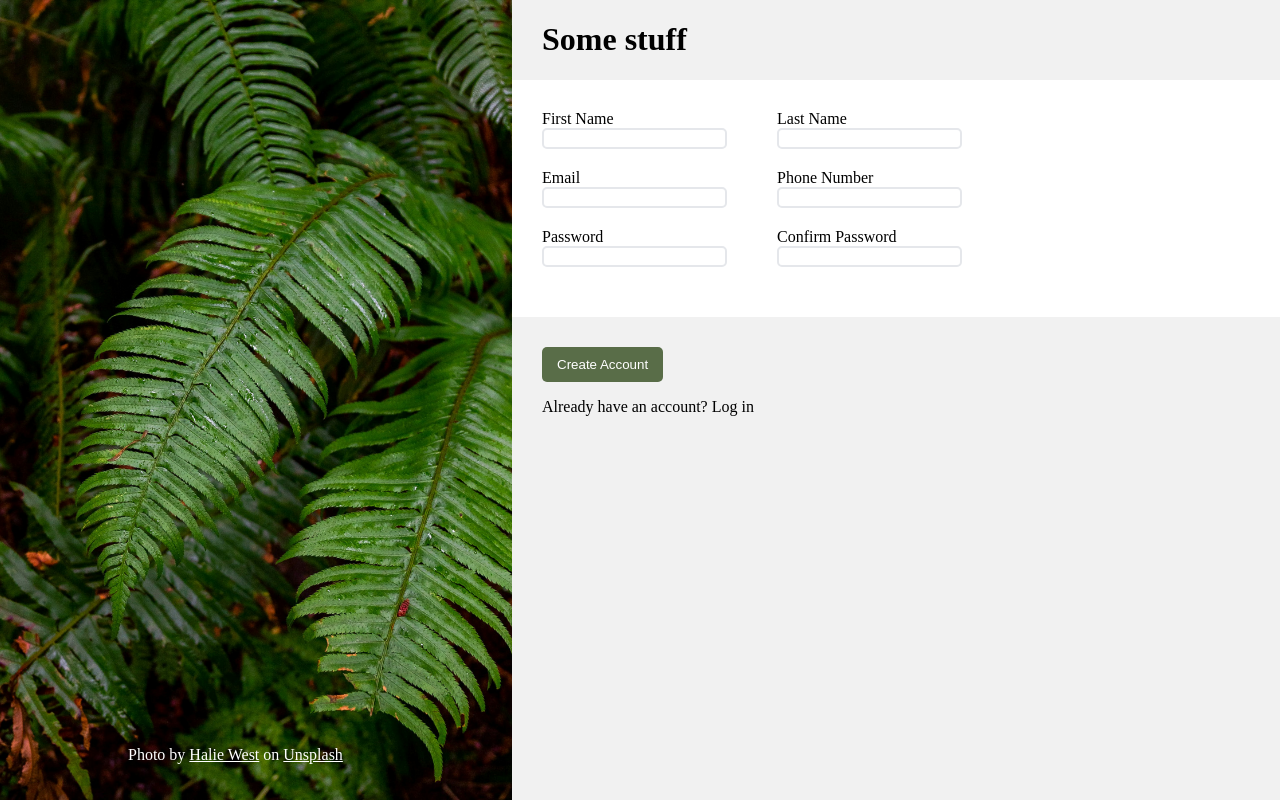
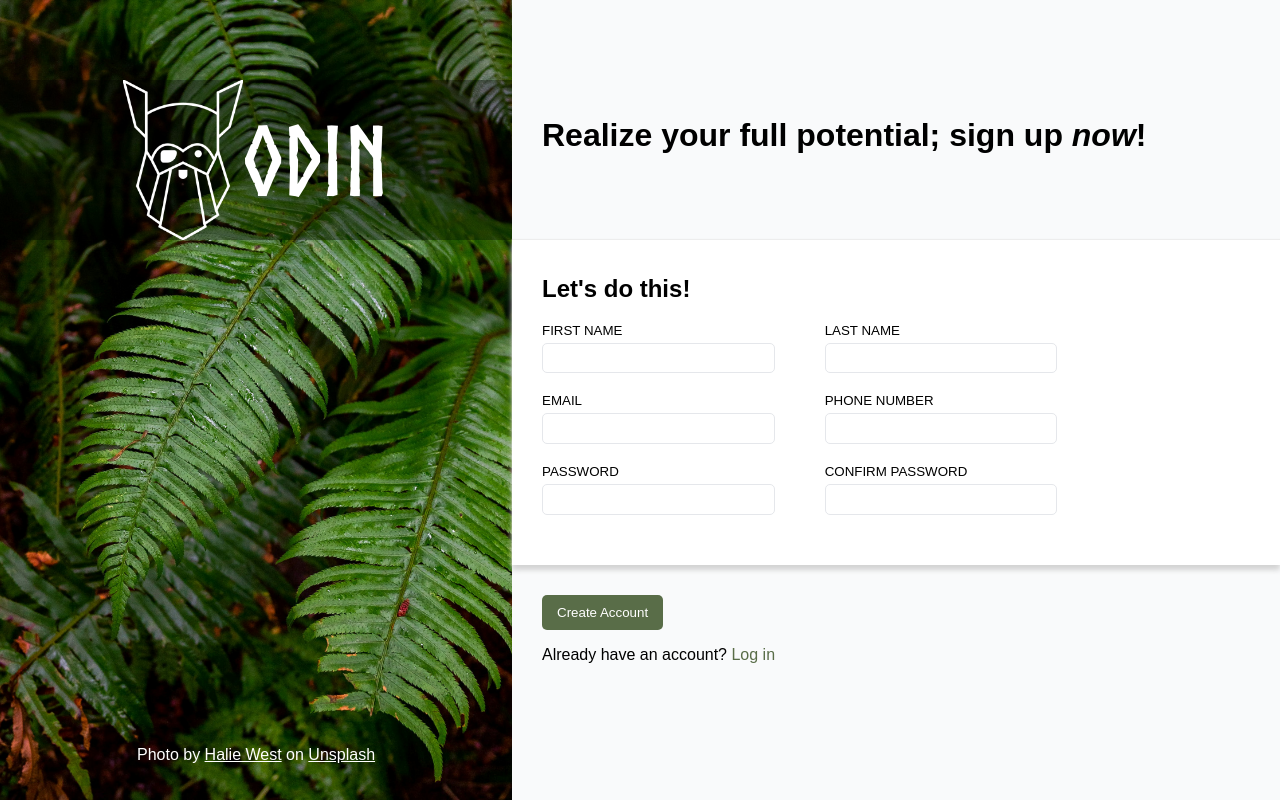
Before and after one commit to cjdebuse/sign-up, a plain HTML site: page index.html in a window 1280 px wide. Drawn offline with Linux system fonts and the light colour scheme.

Commit message:
Add remaining default styles

```diff
--- a/index.html
+++ b/index.html
@@ -8,12 +8,17 @@
 </head>
 <body>
     <div class="img-side">
+        <div class="brand"><img src="images/odin-lined.png" alt=""><div>ODIN</div></div>
         <p>Photo by <a href="https://unsplash.com/@haliewestphoto?utm_content=creditCopyText&utm_medium=referral&utm_source=unsplash">Halie West</a> on <a href="https://unsplash.com/photos/green-leaf-plant-in-close-up-photography-25xggax4bSA?utm_content=creditCopyText&utm_medium=referral&utm_source=unsplash">Unsplash</a></p>
     </div>
     <div class="form-side">
-        <h1>Some stuff</h1>
+        <h1>Realize your full potential; sign up <span>now</span>!</h1>
+        <div class="control-area">
             <form id="user-info" action="">
+                <h2>Let's do this!</h2>
+                <div class="fields">
                     <div class="left-controls">
+                        <p</p>
                         <label for="first-name">First Name</label>
                         <input type="text" name="first-name" id="first-name">
                         <label for="email">Email</label>
@@ -29,9 +34,11 @@
                         <label for="confirm-pwd">Confirm Password</label>
                         <input type="password" name="confirm-pwd" id="confirm-pwd">
                     </div>
+                </div>
             </form>
             <button type="submit" form="user-info">Create Account</button>
-        <p>Already have an account? Log in</p>
+            <p>Already have an account? <a href="">Log in</a></p>
+        </div>
     </div>
 </body>
 </html>
--- a/style.css
+++ b/style.css
@@ -1,13 +1,36 @@
+@font-face {
+    font-family: 'norsebold';
+    src: url('fonts/norse-bold-webfont.woff2') format('woff2'),
+         url('fonts/norse-bold-webfont.woff') format('woff');
+    font-weight: normal;
+    font-style: normal;
+
+}
+
 body {
+    box-sizing: border-box;
     display: flex;
+    font-family: sans-serif;
     height: 100vh;
     margin: 0;
     padding: 0;
     width: 100vw;
 }
 
-a {
+.img-side a {
     color: white;
+}
+
+.form-side a {
+    color: #596D48;
+    text-decoration: none;
+}
+
+.brand {
+    align-items: center;
+    display: flex;
+    font-family: 'norsebold', sans-serif;
+    justify-content: center;
 }
 
 button {
@@ -18,45 +41,86 @@ button {
     padding: 10px 15px;
 }
 
+.fields {
+    display: flex;
+    gap: 20px;
+}
+
 form {
     background-color: white;
-    display: flex;
-    gap: 20px;
+    box-shadow: 0 5px 5px #d3d3d3, 0 -1px 1px #ededed;
     margin-bottom: 30px;
-    padding: 30px 0;
+    padding: 15px 0 30px 0;
+}
+
+h1 {
+    position: absolute;
+    top: 12vh;
 }
 
 input {
     appearance: none;
-    border: 2px solid #E5E7EB;
+    border: 1px solid #E5E7EB;
     border-radius: 5px;
+    height: 2em;
+    width: 17em;
     margin-bottom: 20px;
 }
 
 label {
     display: block;
+    font-size: 10pt;
+    margin-bottom: 5px;
+    text-transform: uppercase;
 }
 
 .img-side {
-    background: no-repeat center / auto 100% url(/images/halie-west-25xggax4bSA-unsplash.jpg);
+    background: no-repeat center / auto 100% url(/images/halie-west-25xggax4bSA-unsplash.jpg) #050102;
+    color: white;
     position: relative;
     width: 40vw;
 }
 
-.img-side > p {
+.img-side p {
     bottom: 20px;
     color: white;
-    left: 25%;
+    left: 50%;
     position: absolute;
+    translate: -50%;
+}
+
+.img-side > div {
+    background-color: hsl(0 0 0 / 35%);
+    bottom: 70vh;
+    font-size: 12vh;
+    height: 20%;
+    position: absolute;
+    width: 100%;
+    text-align: center;
+}
+
+.img-side img {
+    height: 100%;
 }
 
 .form-side {
-    background-color: rgb(241, 241, 241);
+    background-color: #f9fafb;
+    position: relative;
     width: 60vw;
 }
 
-.form-side>h1, .form-side label,
-.form-side input, .form-side>button,
-.form-side>p {
+.control-area {
+    position: absolute;
+    top: 30vh;
+    width: 100%;
+}
+
+.form-side h1, h2, .form-side label,
+.form-side input, .form-side button,
+.form-side p {
     margin-left: 30px;
 }
+
+span {
+    font-style: italic;
+}
```
Also changed, not shown: fonts/norse-bold-webfont.woff (added), fonts/norse-bold-webfont.woff2 (added). Lines whose indentation alone changed are shown as unchanged.
